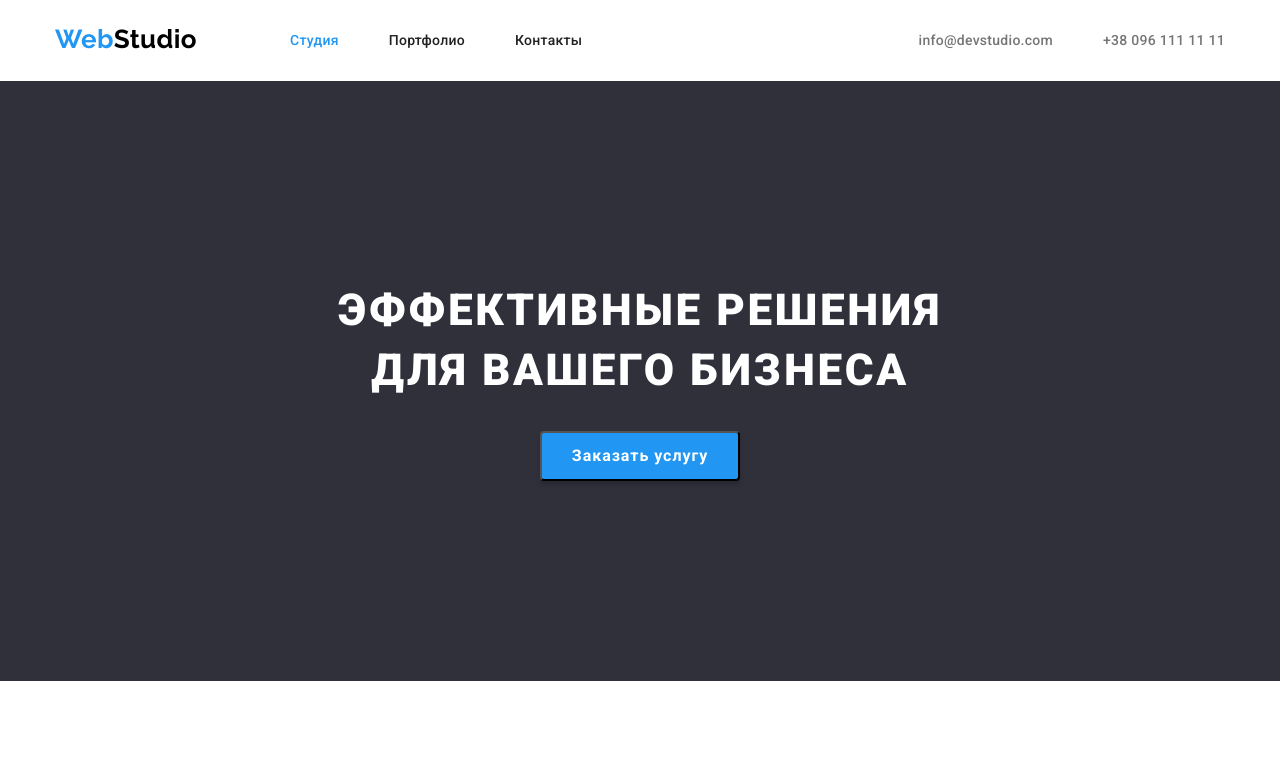
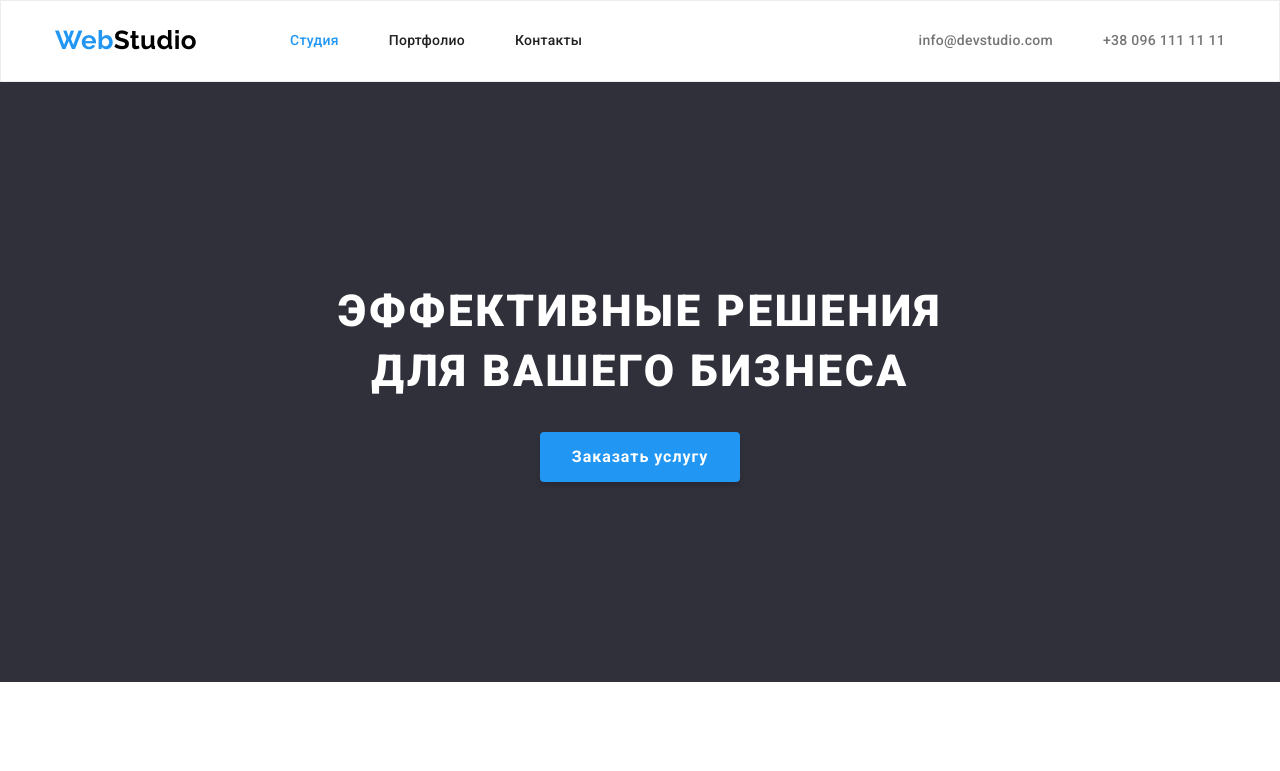
Before and after one commit to Surovui-Yulcnik/goit-markup-hw-03, a plain HTML site: page index.html in a window 1280 px wide. Shown: the top 771 px of the page. Drawn offline with nearby package versions, Linux system fonts and the light colour scheme.

Commit message:
hw3-flex

```diff
--- a/css/styles.css
+++ b/css/styles.css
@@ -13,8 +13,9 @@
   --hero-background-color: #2f303a;
   --footer-background-color: #2f303a;
   --section-team-color: #f5f4fa;
-  --border-colod: #eeeeee;
+  --border-color: #eeeeee;
   --portfolio-btm-color: #f5f4fa;
+  --border-header: #ececec;
 }
 
 body {
@@ -119,6 +120,7 @@ button {
 
 /*--------------------------- Header---------------------------- */
 .header {
+  border: 1px solid var(--border-header);
 }
 
 .header-flex {
@@ -135,15 +137,11 @@ button {
   flex-wrap: wrap;
   align-content: center;
   margin-left: 93px;
-  padding-top: 32px;
-  padding-bottom: 32px;
 }
 
 .header-contact-list {
   display: flex;
   margin-left: auto;
-  padding-top: 32px;
-  padding-bottom: 32px;
 }
 
 .header-item {
@@ -158,6 +156,8 @@ button {
   font-weight: 500;
   line-height: 1.14;
   letter-spacing: 00.02em;
+  padding-top: 32px;
+  padding-bottom: 32px;
   color: var(--header-link-color);
 }
 
@@ -174,6 +174,8 @@ button {
   font-weight: 500;
   line-height: 1.14;
   letter-spacing: 0.02em;
+  padding-top: 32px;
+  padding-bottom: 32px;
   color: var(--primary-text-color);
 }
 
@@ -231,6 +233,7 @@ button {
   height: 50px;
   border-radius: 4px;
   box-shadow: 0px 4px 4px rgba(0, 0, 0, 0.15);
+  border: none;
 }
 
 /* <!-------------------------Benefits------------------------> */
@@ -304,7 +307,7 @@ button {
   width: calc((100%-90px) / 4);
   margin-left: 30px;
   width: 270px;
-  height: 368px;
+
   background: var(--background-color);
   border-radius: 0px 0px 4px 4px;
   box-shadow: 0px 1px 3px rgba(0, 0, 0, 0.12), 0px 1px 1px rgba(0, 0, 0, 0.14),
@@ -462,6 +465,6 @@ button {
   padding-right: 24px;
   padding-bottom: 20px;
   padding-left: 24px;
-  border: 1px solid var(--border-colod);
+  border: 1px solid var(--border-color);
   border-top: 0ch;
 }
```
